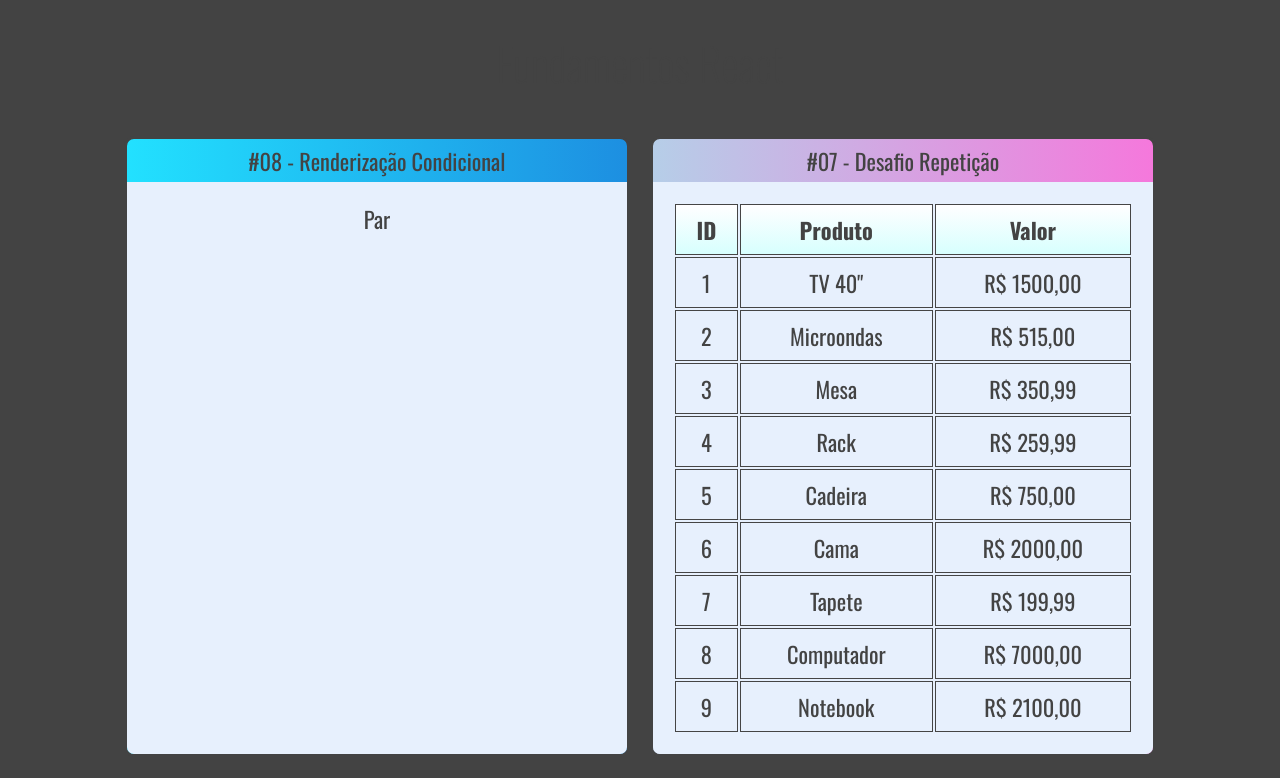
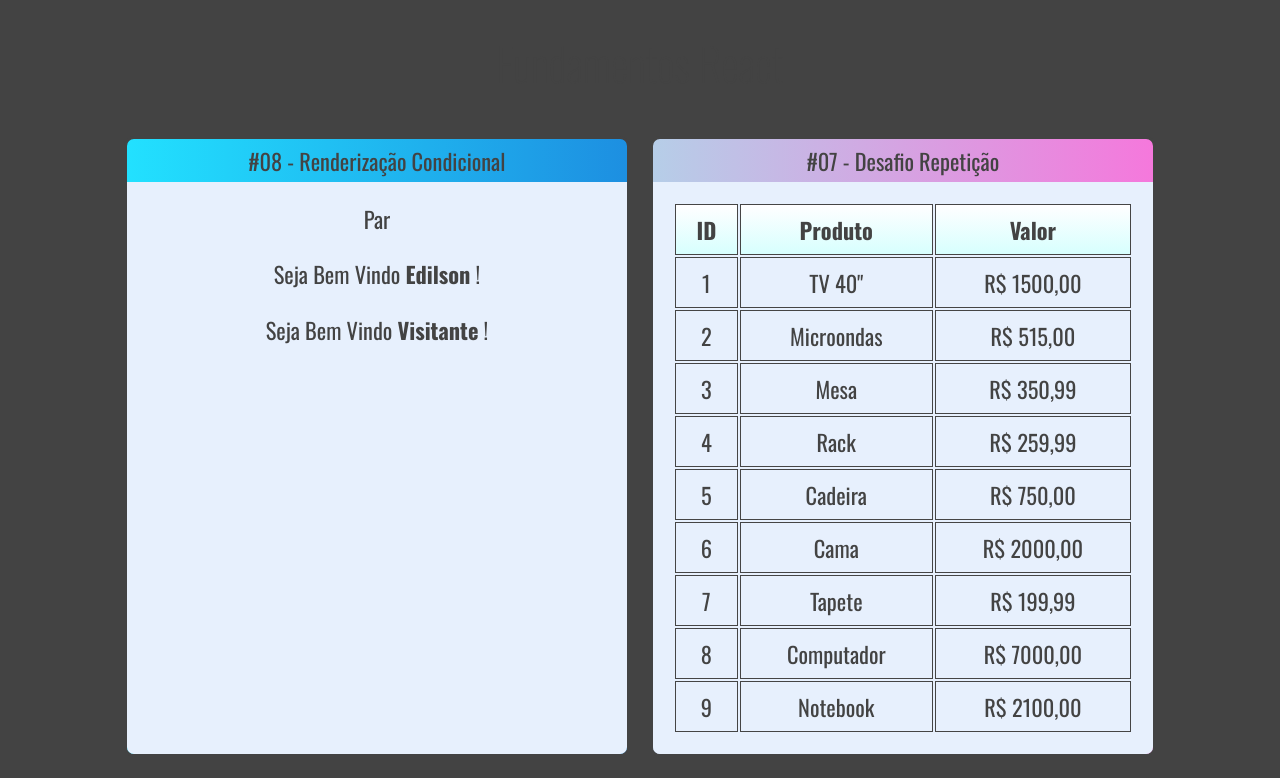
Before and after one commit to edilson-rodrigues/fundamentos_react, a React (Create React App) app: page / in a window 1280 px wide. Shown: the top 778 px of the page. Built offline with nearby package versions, Linux system fonts and the light colour scheme.

Commit message:
renderização condicional #02

```diff
--- a/src/App.jsx
+++ b/src/App.jsx
@@ -1,5 +1,6 @@
 import './App.css';
 
+import UsuarioInfo from './components/condicional/UsuarioInfo'
 import ParOuImpar from './components/condicional/ParOuImpar'
 import TabelaProdutos from './components/repeticao/TabelaProdutos';
 import ListaAlunos from './components/repeticao/ListaAlunos';
@@ -28,6 +29,8 @@
                 secoundColor="#1D8FE1"
             >
                 <ParOuImpar numero={20} />
+                <UsuarioInfo usuario={{ nome: 'Edilson' }} />
+                <UsuarioInfo usuario={{ email: 'edarodrigs@gmail.com' }} />
             </Card>
             <Card
                 titulo="#07 - Desafio Repetição"
--- a/src/components/condicional/ParOuImpar.jsx
+++ b/src/components/condicional/ParOuImpar.jsx
@@ -1,5 +1,6 @@
 import React from 'react';
 
+// eslint-disable-next-line
 export default props => {
     const isPar = props.numero % 2 === 0;
     return (
--- /dev/null
+++ b/src/components/condicional/UsuarioInfo.jsx
@@ -0,0 +1,17 @@
+import React from 'react';
+import If from './if'
+
+// eslint-disable-next-line
+export default props => {
+    const usuario = props.usuario || {}
+    return (
+        <div>
+            <If test={usuario && usuario.nome}>
+                <p>Seja Bem Vindo <strong>{usuario.nome}</strong> !</p>
+            </If>
+            <If test={!usuario || usuario.nome}>
+                <p>Seja Bem Vindo <strong>Visitante</strong> !</p>
+            </If>
+        </div>
+    )
+}
--- /dev/null
+++ b/src/components/condicional/if.js
@@ -0,0 +1,9 @@
+import React from 'react';
+
+export default props => {
+    if (props.test) {
+        return props.children;
+    } else {
+        return false;
+    }
+}
```
